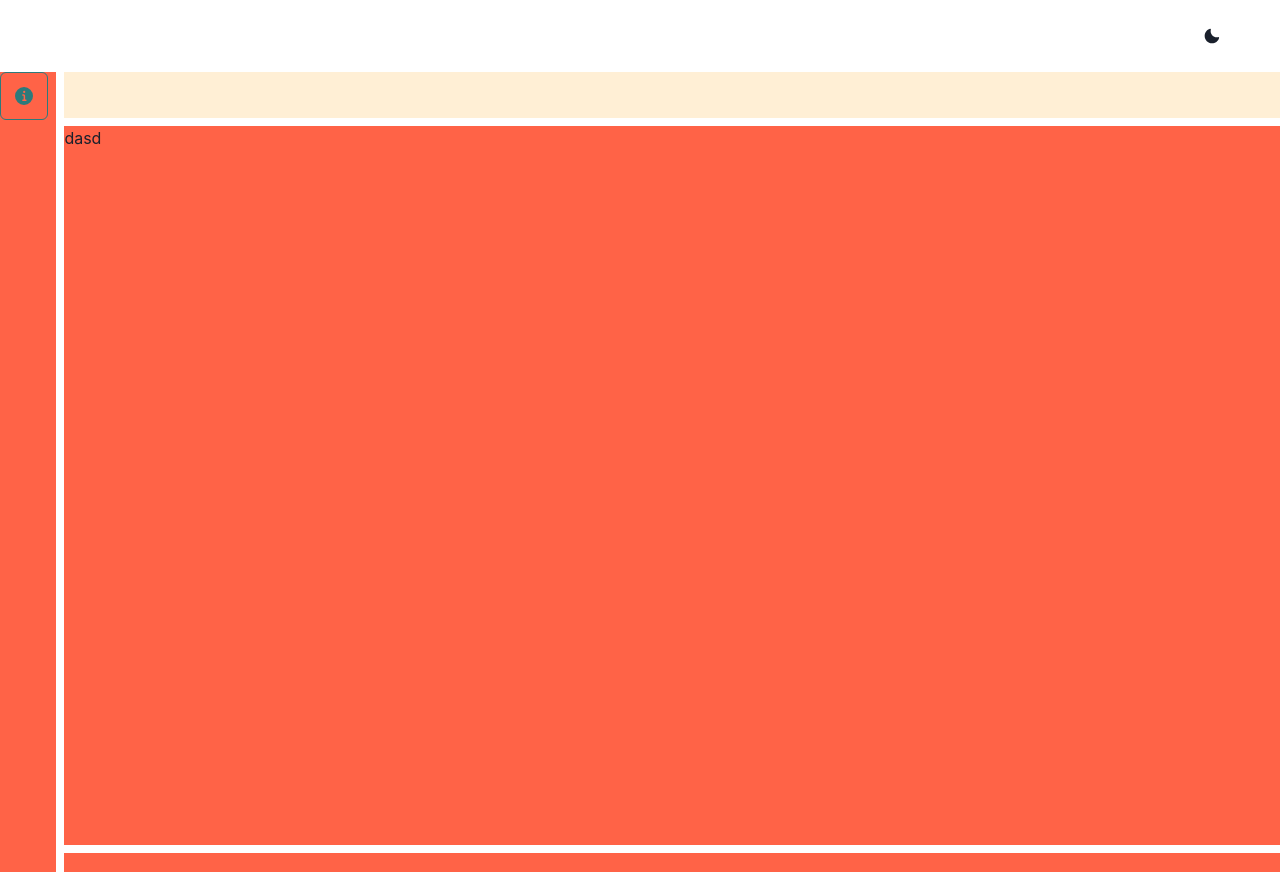
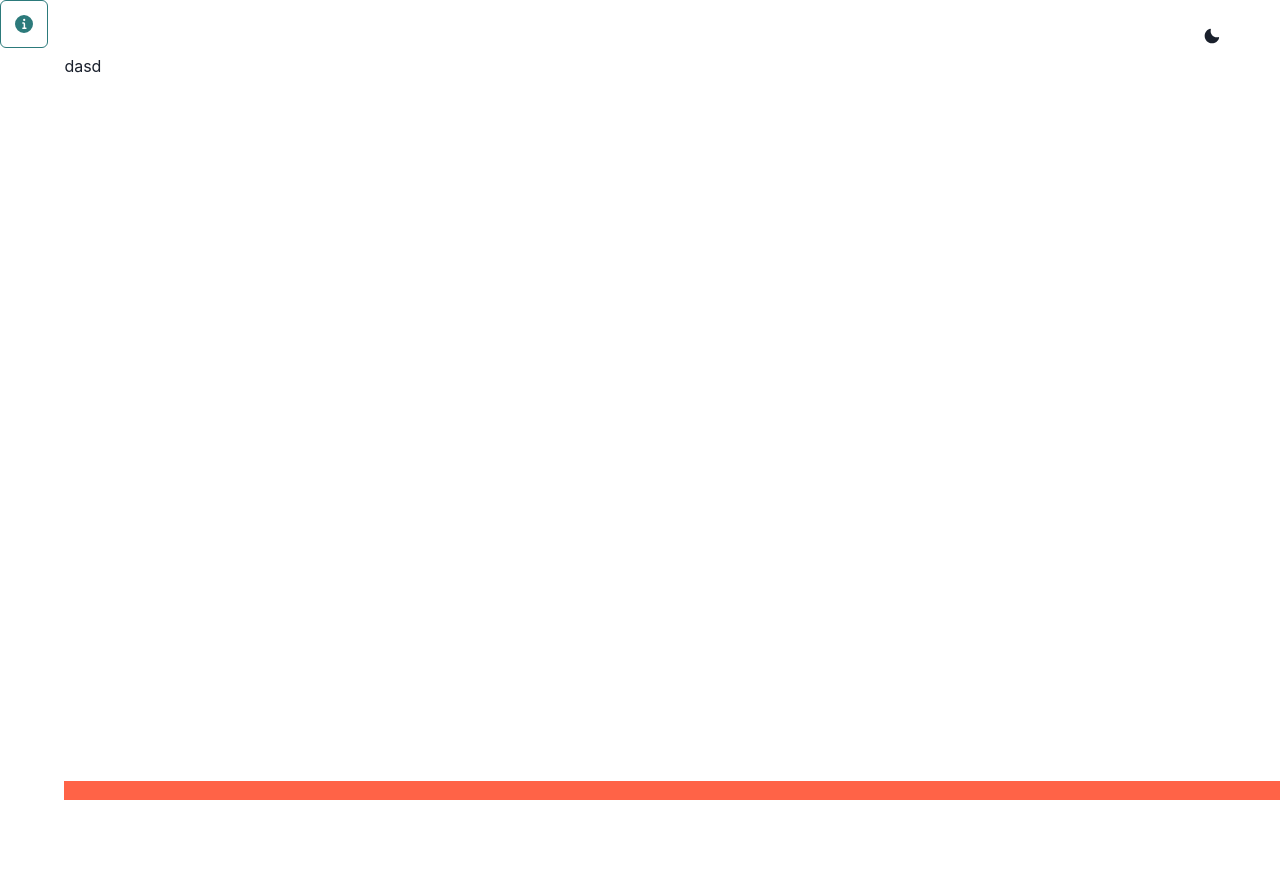
Before and after one commit to ribe1918/VrcApp, a React (Create React App) app: page / in a window 1280 px wide. After the commit the page ends 800 px from the top, so only its background shows below. Built offline with nearby package versions, Linux system fonts and the light colour scheme.

Commit message:
Moved ColorMode

```diff
--- a/src/App.tsx
+++ b/src/App.tsx
@@ -7,7 +7,6 @@ const App: React.FC = () => {
   return (
     <ThemeProvider theme={theme}>
       <CSSReset/>
-      <ThemeToggler/>
       <RootRoute/>
     </ThemeProvider>
   )
--- a/src/view/layout/DefaultLayout.tsx
+++ b/src/view/layout/DefaultLayout.tsx
@@ -1,6 +1,7 @@
-import { GridItem, Grid } from '@chakra-ui/react'
+import { GridItem, Grid, CSSReset, ThemeProvider } from '@chakra-ui/react'
 import React from 'react'
 import Navigation from './Navigation'
+import ThemeToggler from './ThemeToggler'
 
 const DefaultLayout: React.FC = (props) => {
   return (
@@ -10,9 +11,9 @@ const DefaultLayout: React.FC = (props) => {
       templateColumns="repeat(20, 1fr)"
       gap={2}
     >
-      <GridItem rowSpan={30} colSpan={1} bg="tomato"><Navigation/></GridItem>
-      <GridItem rowSpan={2} colSpan={19} bg="papayawhip"/>
-      <GridItem rowSpan={27} colSpan={19} bg="tomato">{props.children}</GridItem>
+      <GridItem rowSpan={30} colSpan={1}><Navigation/></GridItem>
+      <GridItem rowSpan={2} colSpan={19}><ThemeToggler/></GridItem>
+      <GridItem rowSpan={27} colSpan={19}>{props.children}</GridItem>
       <GridItem rowSpan={1} colSpan={19} bg="tomato"/>
     </Grid>
   )
```
